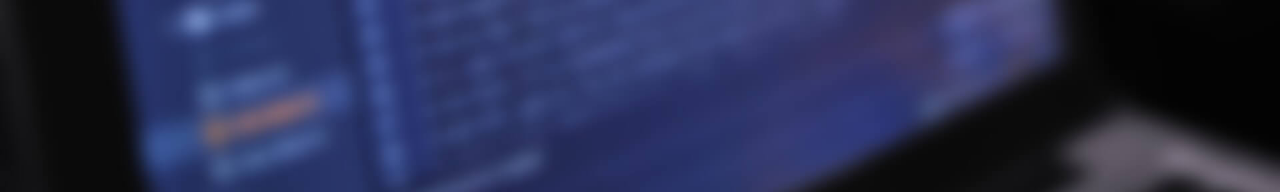
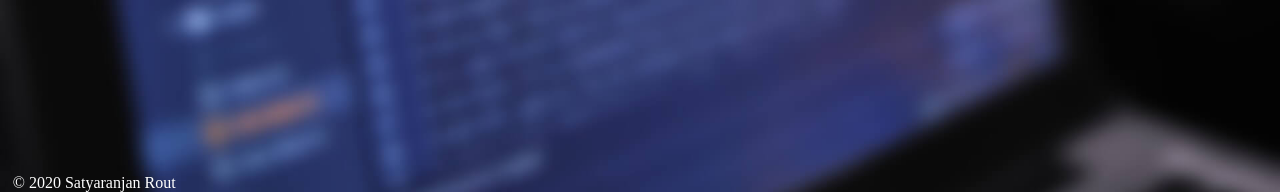
Before and after one commit to satanrout/My-Website, a plain HTML site: page index.html in a window 1280 px wide. Shown: the part 608-800 px from the top of the page. Drawn offline with Linux system fonts and the light colour scheme.

Commit message:
added footer

```diff
--- a/index.html
+++ b/index.html
@@ -47,7 +47,7 @@
             </div>
         </main>
         <footer>
-
+            <div class="footer">© 2020 Satyaranjan Rout</div>
         </footer>
     </body>
 </html>
--- a/style.css
+++ b/style.css
@@ -85,3 +85,8 @@ a {
 .profile {
     text-align: center;
 }
+.footer {
+    color:white;
+    position: absolute;
+    bottom:0;
+}
```
